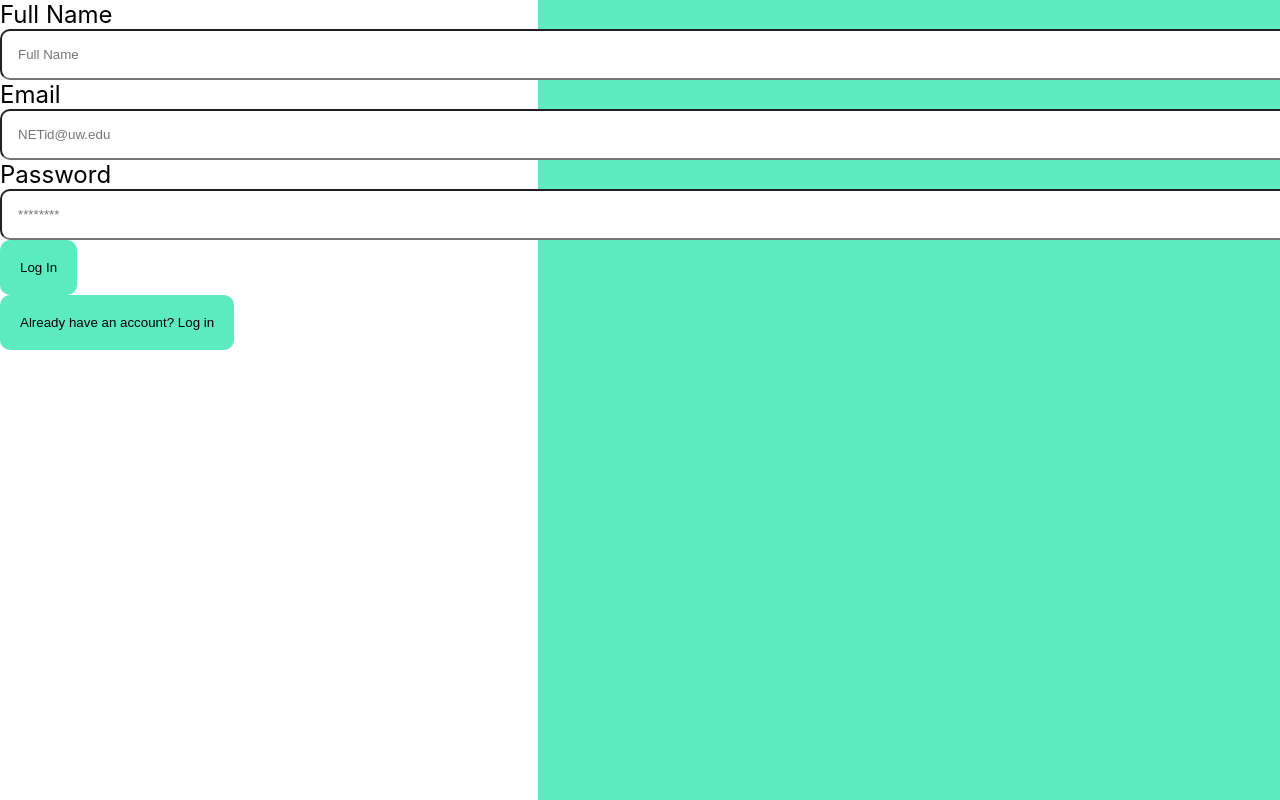
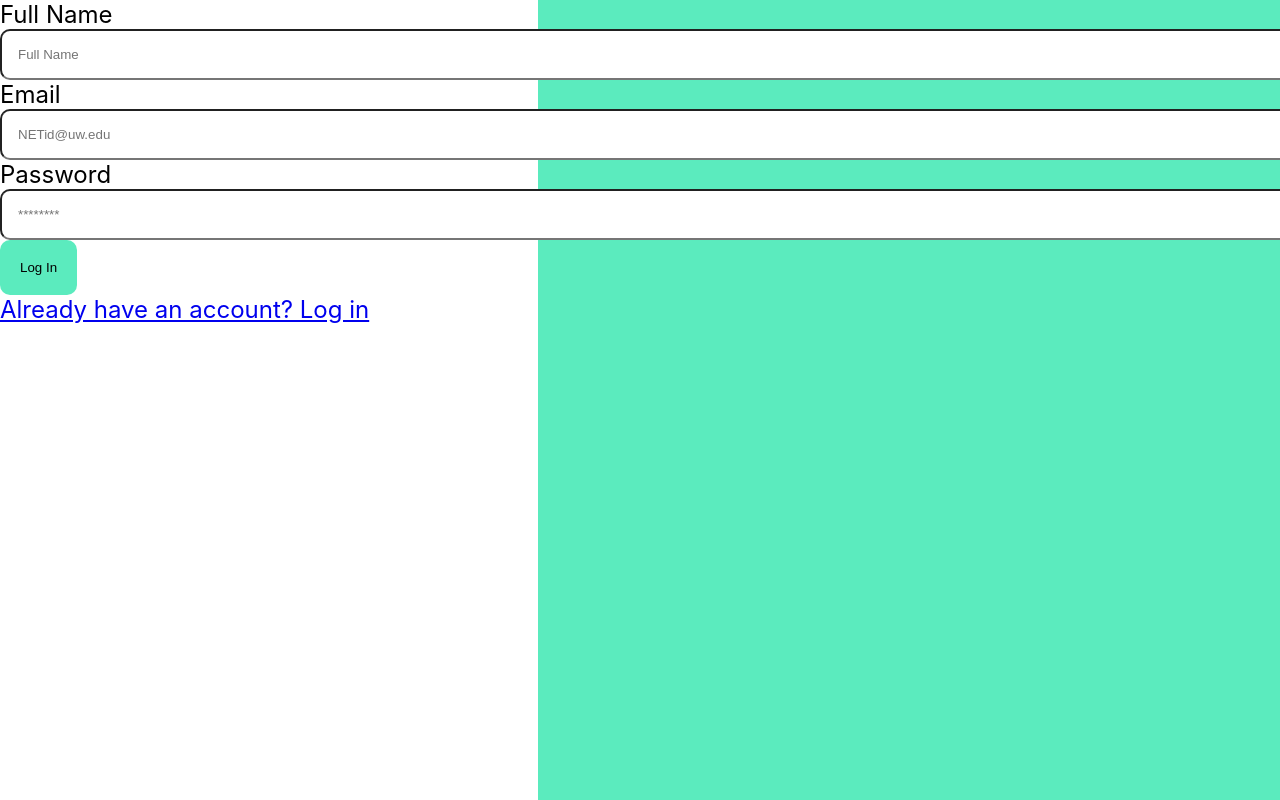
Before and after one commit to ssaran8/Team-Thrive, a React (Create React App) app in the folder frontend/: page /NewUser in a window 1280 px wide. Shown: the top 800 px of the page. Built offline with nearby package versions, Linux system fonts and the light colour scheme.

Commit message:
Add App.js, fix routing

```diff
--- /dev/null
+++ b/frontend/src/App.js
@@ -0,0 +1,21 @@
+import React, {useState} from 'react';
+import { BrowserRouter, Routes, Route, Link } from 'react-router-dom';
+
+
+import LoginPage from './pages/loginPage';
+import RegisterPage from './pages/registerPage';
+
+
+function App() {
+
+  return (
+    <BrowserRouter>
+      <Routes>
+        <Route path='/' element={<LoginPage newuser={RegisterPage} />} />
+        <Route path='/NewUser' element={<RegisterPage login={LoginPage}/>} />
+      </Routes>
+    </BrowserRouter>
+  )
+}
+
+export default App;
--- a/frontend/src/index.js
+++ b/frontend/src/index.js
@@ -4,8 +4,7 @@ import { BrowserRouter, Routes, Route, Link } from 'react-router-dom';
 import './index.css';
 import reportWebVitals from './reportWebVitals';
 
-import LoginPage from './pages/loginPage';
-import RegisterPage from './pages/registerPage';
+import App from './App.js'
 
 
 
@@ -15,12 +14,7 @@ const root = ReactDOM.createRoot(document.getElementById('root'));
 root.render(
 //  /*
   <React.StrictMode>
-    <BrowserRouter>
-      <Routes>
-        <Route path='/' element={<LoginPage newuser={RegisterPage} />} />
-        <Route path='/NewUser' element={<RegisterPage login={LoginPage}/>} />
-      </Routes>
-    </BrowserRouter>
+    <App/>
   </React.StrictMode>
 );
 
--- a/frontend/src/pages/loginPage.js
+++ b/frontend/src/pages/loginPage.js
@@ -1,5 +1,6 @@
 import { React, Component, useState } from 'react';
 import './loginPage.css'
+import { Link } from 'react-router-dom'
 
 
 class loginPage extends Component {
@@ -52,7 +53,7 @@ class loginPage extends Component {
 
                     <button type="sumbit">Log In </button>
                 </form>
-                <button className= "link-btn" onClick={() => this.newuser}>Don't have an account? Sign Up </button>
+                <Link className="link-btn" to='/NewUser'>Don't have an account? Sign Up</Link>
             </div>
         )
     }
--- a/frontend/src/pages/registerPage.js
+++ b/frontend/src/pages/registerPage.js
@@ -1,5 +1,6 @@
 import { React, Component } from 'react';
 import './registerPage.css'
+import { Link } from 'react-router-dom'
 
 class registerPage extends Component {
     constructor(props) {
@@ -64,7 +65,8 @@ class registerPage extends Component {
 
                     <button type="sumbit">Log In </button>
                 </form>
-                <button onClick={this.login}>Already have an account? Log in </button>
+                <Link to='/'>Already have an account? Log in</Link>
+                {/*Might want to replace above with MUI <Button component={Link} to='/'/> */}
             </div>
         )
     }
```
